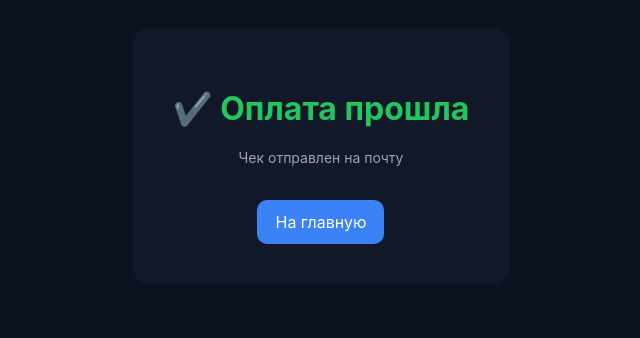
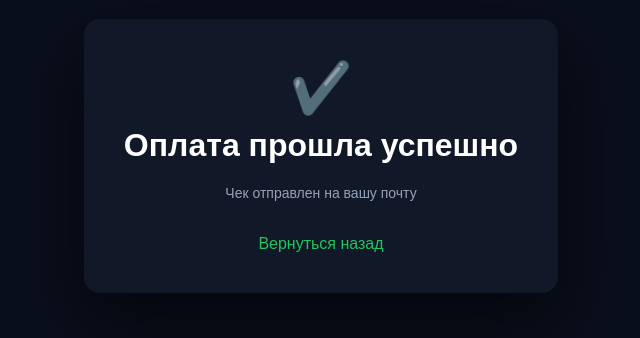
Before and after one commit to sevik2302/payment-server, a website: page public/success.html in a window 1280 px wide. Shown: the part 244-582 px from the top of the page, without its empty margins (319-959 px from the left). Drawn offline with Linux system fonts and the light colour scheme.

Commit message:
Update success.html

```diff
--- a/public/success.html
+++ b/public/success.html
@@ -8,38 +8,42 @@
 <style>
 body {
   margin: 0;
-      font-family: -apple-system, BlinkMacSystemFont, "Segoe UI", Roboto;
-      background: #0b1220;
+  font-family: Arial;
+  background: #0a0f1c;
+  color: #fff;
   display: flex;
   justify-content: center;
   align-items: center;
   height: 100vh;
-      color: #e5e7eb;
+  text-align: center;
 }
 
 .card {
   background: #111827;
   padding: 40px;
   border-radius: 16px;
-      text-align: center;
+  max-width: 400px;
+  box-shadow: 0 30px 80px rgba(0,0,0,0.6);
+}
+
+.check {
+  font-size: 50px;
+  color: #22c55e;
 }
 
 h1 {
-      color: #22c55e;
+  margin-top: 10px;
 }
 
 p {
-      color: #9ca3af;
+  color: #94a3b8;
   font-size: 14px;
 }
 
 a {
   display: inline-block;
   margin-top: 20px;
-      padding: 12px 18px;
-      background: #3b82f6;
-      color: white;
-      border-radius: 10px;
+  color: #22c55e;
   text-decoration: none;
 }
 </style>
@@ -48,9 +52,10 @@
 <body>
 
 <div class="card">
-    <h1>✔️ Оплата прошла</h1>
-    <p>Чек отправлен на почту</p>
-    <a href="/">На главную</a>
+  <div class="check">✔️</div>
+  <h1>Оплата прошла успешно</h1>
+  <p>Чек отправлен на вашу почту</p>
+  <a href="/">Вернуться назад</a>
 </div>
 
 </body>
```
Lines whose indentation alone changed are shown as unchanged.
